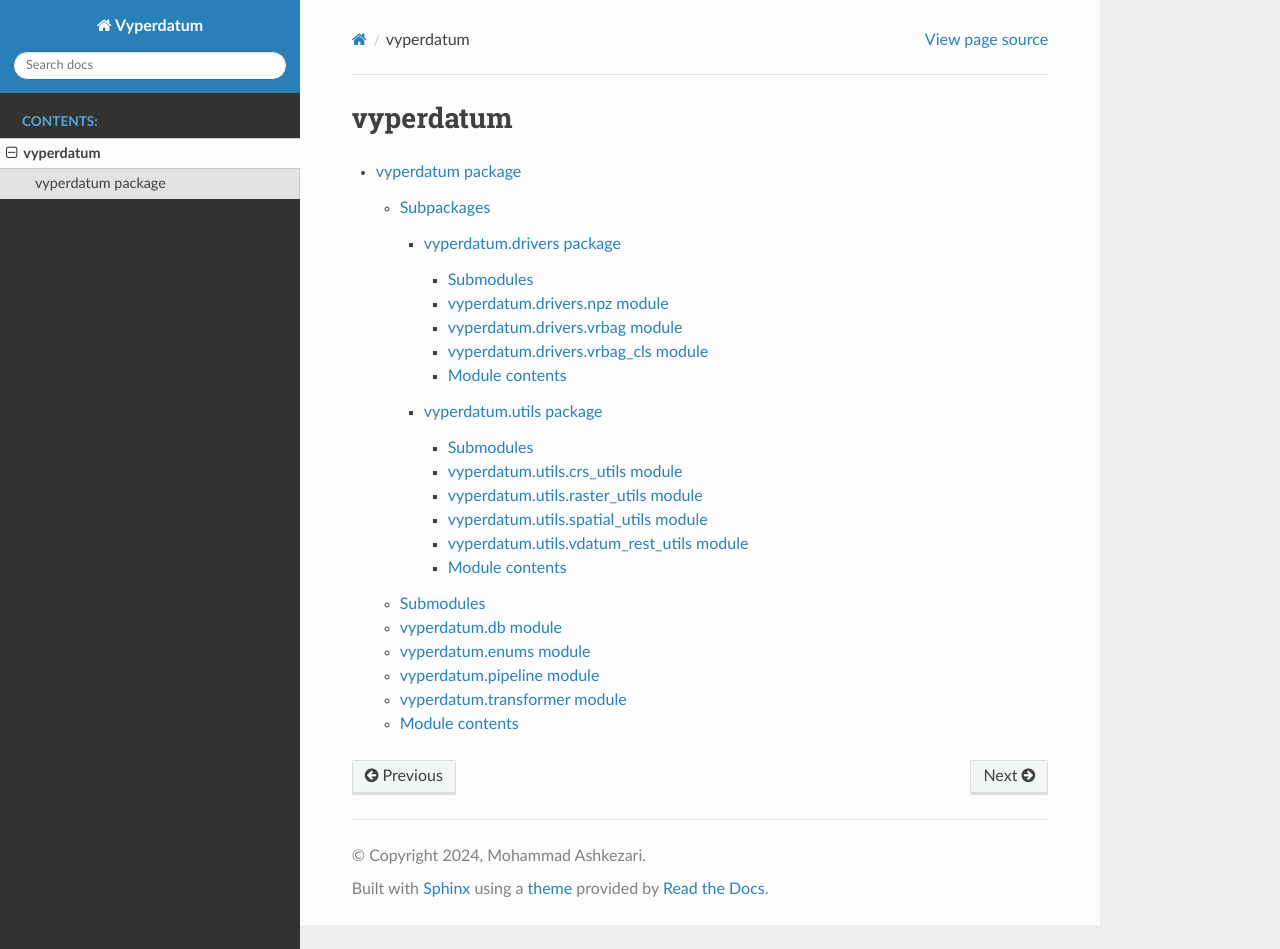
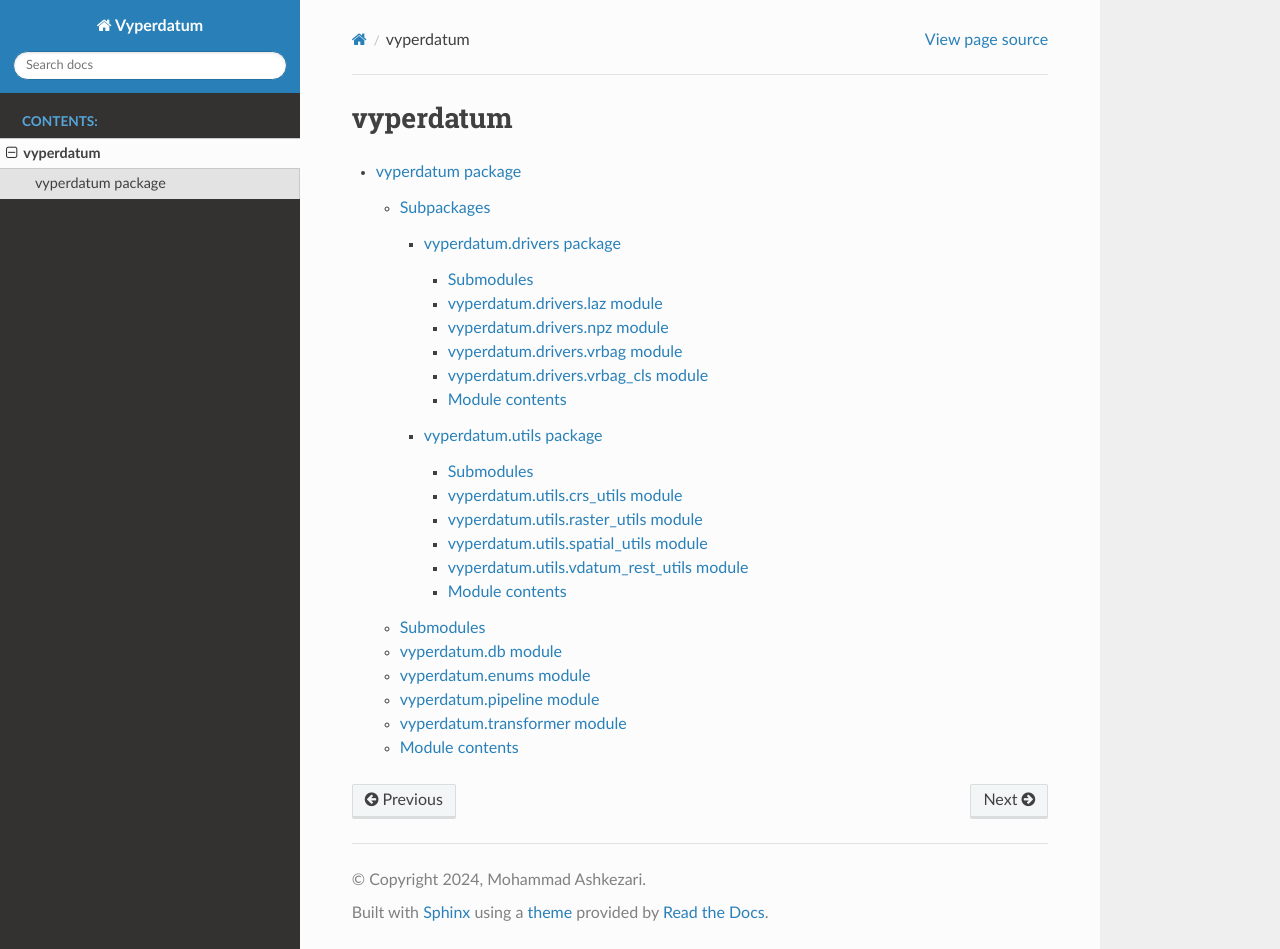
Before and after one commit to mohammadashkezari-noaa/vyperdatum, a Sphinx documentation site: the page built from docs/modules.rst, in a window 1280 px wide and 949 px high. Built offline with Sphinx 7.4.7 and the Read the Docs theme 3.1.0, drawn with Linux system fonts in a browser that asks for light colours.

```diff
--- a/docs/vyperdatum.drivers.rst
+++ b/docs/vyperdatum.drivers.rst
@@ -3,6 +3,14 @@ vyperdatum.drivers package
 
 Submodules
 ----------
+
+vyperdatum.drivers.laz module
+-----------------------------
+
+.. automodule:: vyperdatum.drivers.laz
+   :members:
+   :undoc-members:
+   :show-inheritance:
 
 vyperdatum.drivers.npz module
 -----------------------------
```
